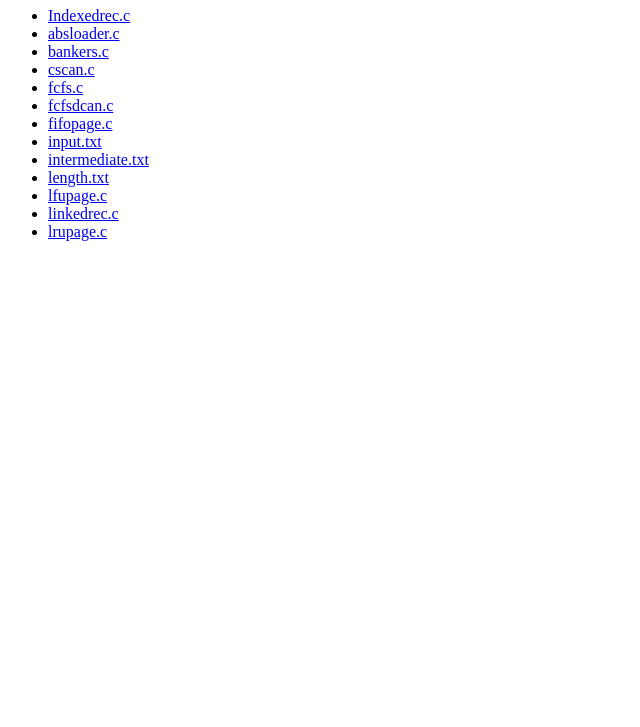
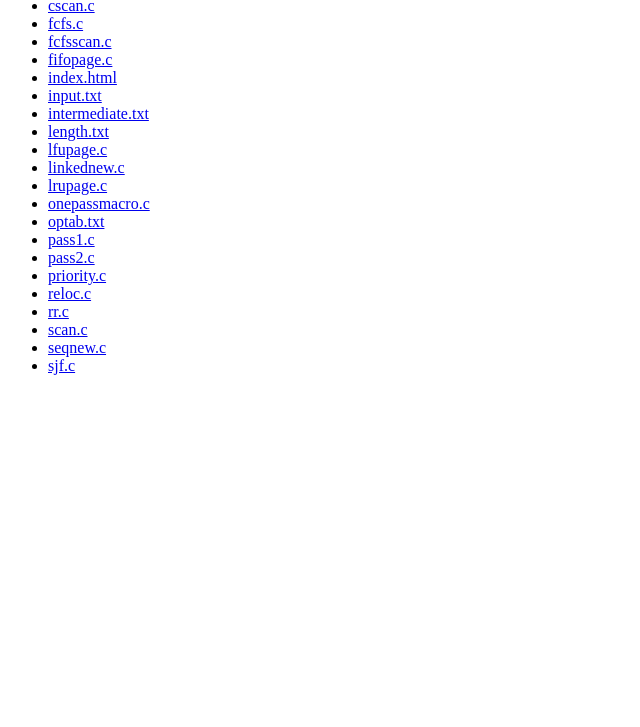
Before and after one commit to anshidarinshii/ss_lab, a plain HTML site: page index.html in a window 1280 px wide. Shown: the part 73-800 px from the top of the page, without its empty margins (0-640 px from the left). Drawn offline with Linux system fonts and the light colour scheme.

Commit message:
Update file list in index.html

```diff
--- a/index.html
+++ b/index.html
@@ -4,25 +4,32 @@
     <title>SS Lab Files</title>
 </head>
 <body>
-
-    <h1>Repository File List</h1>
-
     <ul>
-        <li><a href="Indexedrec.c">Indexedrec.c</a></li>
+        <li><a href="Indexednew.c">Indexednew.c</a></li>
         <li><a href="absloader.c">absloader.c</a></li>
         <li><a href="bankers.c">bankers.c</a></li>
         <li><a href="cscan.c">cscan.c</a></li>
         <li><a href="fcfs.c">fcfs.c</a></li>
-        <li><a href="fcfsdcan.c">fcfsdcan.c</a></li>
+        <li><a href="fcfsscan.c">fcfsscan.c</a></li>
         <li><a href="fifopage.c">fifopage.c</a></li>
+        <li><a href="index.html">index.html</a></li>
         <li><a href="input.txt">input.txt</a></li>
         <li><a href="intermediate.txt">intermediate.txt</a></li>
         <li><a href="length.txt">length.txt</a></li>
         <li><a href="lfupage.c">lfupage.c</a></li>
-        <li><a href="linkedrec.c">linkedrec.c</a></li>
+        <li><a href="linkednew.c">linkednew.c</a></li>
         <li><a href="lrupage.c">lrupage.c</a></li>
-
-        </ul>
+        <li><a href="onepassmacro.c">onepassmacro.c</a></li>
+        <li><a href="optab.txt">optab.txt</a></li>
+        <li><a href="pass1.c">pass1.c</a></li>
+        <li><a href="pass2.c">pass2.c</a></li>
+        <li><a href="priority.c">priority.c</a></li>
+        <li><a href="reloc.c">reloc.c</a></li>
+        <li><a href="rr.c">rr.c</a></li>
+        <li><a href="scan.c">scan.c</a></li>
+        <li><a href="seqnew.c">seqnew.c</a></li>
+        <li><a href="sjf.c">sjf.c</a></li>
+    </ul>
 
 </body>
 </html>
```
